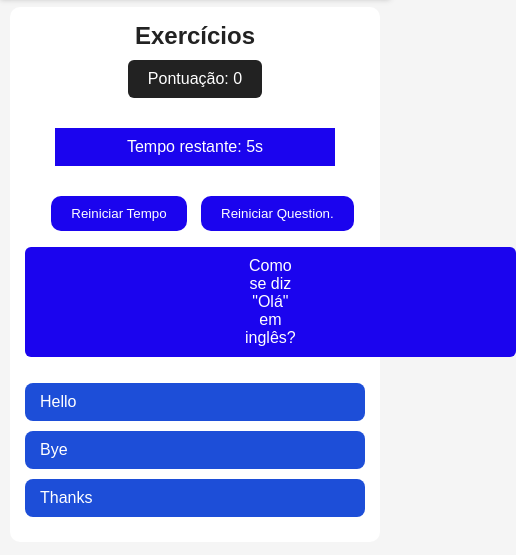
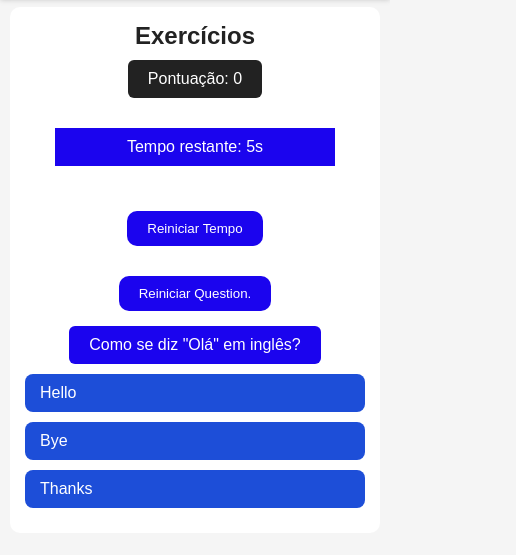
Before and after one commit to moises-marques/aula-ingles, a plain HTML site: page page3.html in a window 390 px wide. Shown: the part 137-692 px from the top of the page, 516 px wide, since content can reach past the window. Drawn offline with Linux system fonts and the light colour scheme.

Commit message:
feat: ajusta estilos

```diff
--- a/css/styles.css
+++ b/css/styles.css
@@ -25,6 +25,7 @@ header {
     justify-content: center;
     gap: 20px;
 }
+
 
 /* LINKS DOS BOTÕES */
 .nav-buttons a {
@@ -206,6 +207,33 @@ main {
     background: #3b82f6;
 }
 
+/* 📱 RESPONSIVO PARA CELULAR — deixar os dois botões lado a lado */
+@media (max-width: 600px) {
+    #restart-timer-btn,
+    #restart-quiz-btn {
+        margin: 15px;
+        flex: 0 0 auto; /* impede esticar */
+        white-space: nowrap;
+    }
+
+    /* força o container a virar flex sem alterar o HTML */
+    #restart-timer-btn,
+    #restart-quiz-btn {
+        display: inline-flex;
+        align-items: center;
+        justify-content: center;
+    }
+
+    /* agora o container REAL dos botões vira flex */
+    #restart-timer-btn,
+    #restart-quiz-btn {
+        vertical-align: middle;
+
+    }
+}
+
+
+
                                        /* PERGUNTAS */
 
 #quiz p {
@@ -215,6 +243,23 @@ main {
     display: inline-block; /* ← ESSA LINHA resolve */
     border-radius: 6px;
 }
+
+/* 📱 RESPONSIVO PARA CELULAR */
+@media (max-width: 480px) {
+    #quiz p {
+        padding: 10px 20px !important;  /* Reduz o padding para caber na tela */
+        display: inline-block;          /* Mantém o texto lado a lado */
+        background: #1b04ee;            /* Mantém a cor */
+        color: #fff;
+        border-radius: 6px;
+        max-width: 100%;                /* Garante que não ultrapasse a largura */
+        box-sizing: border-box;         /* Faz o padding contar dentro da largura */
+        margin: 0 auto;                 /* Centraliza dentro do body */
+        text-align: center;             /* Centraliza o texto */
+        white-space: nowrap;            /* Mantém tudo na mesma linha */
+    }
+}
+
 
                                /* Difficulty selector page5 */
 
```
